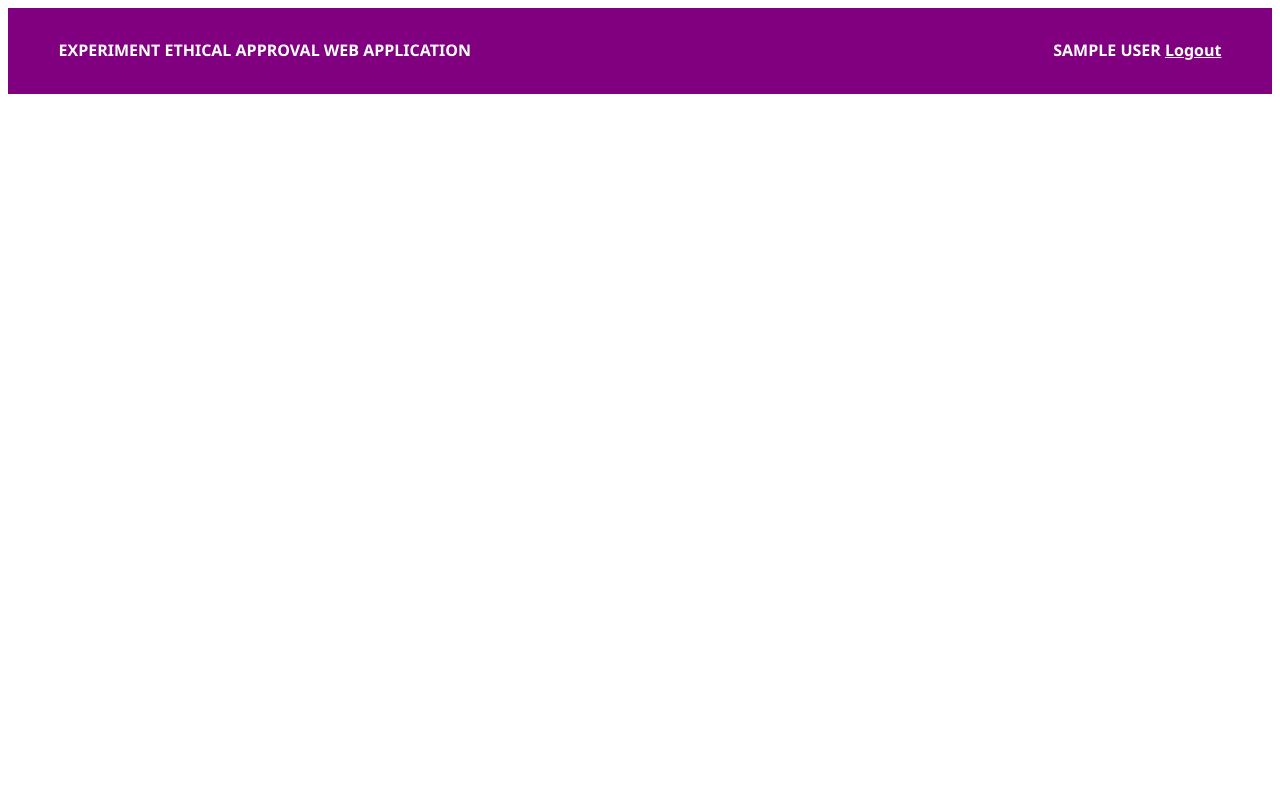
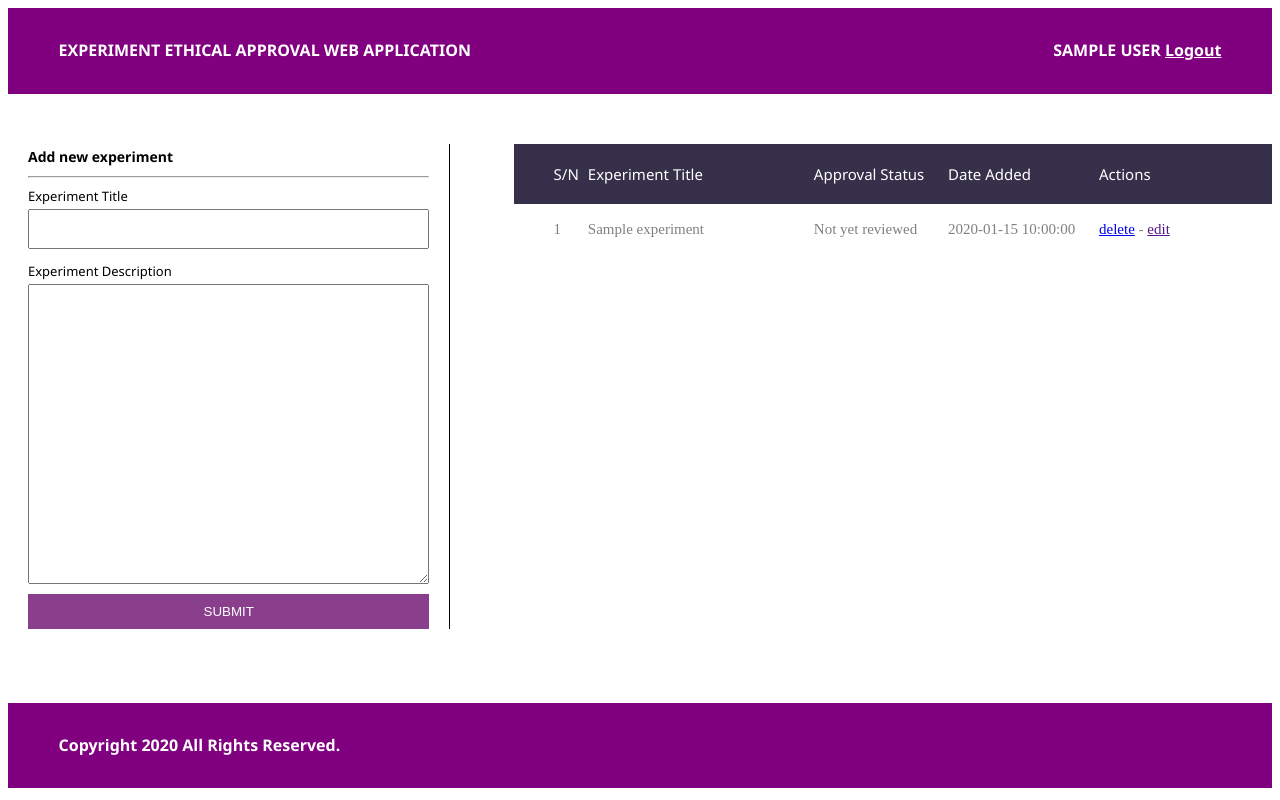
Before and after one commit to ojomayowa/ethical-review, a PHP site: page /student/home.php in a window 1280 px wide. Run offline with PHP 8.4, Linux system fonts and the light colour scheme; the visitor is signed in with stand-in values (Sample User, id 1); tables that the repository leaves empty or names only in its code hold one stand-in row (values such as "Sample post").

Commit message:
added experiment delete and create actions

```diff
--- a/css/app.css
+++ b/css/app.css
@@ -9,10 +9,10 @@ body {
 main {
     width: 100%;
     height: auto;
-    margin: auto;
+    margin: 0px auto 60px auto;
 }
 
-header {
+header, footer {
     width: 92%;
     height: auto;
     padding: 30px 4%;
@@ -22,7 +22,8 @@ header {
     font-weight: bold;
 }
 
-header a {
+header a,
+footer a {
     color: white;
 }
 
@@ -30,7 +31,7 @@ header a {
     float: left;
 }
 
-.clear{
+.clear {
     clear: both;
     height: 1px;
     width: 100%;
@@ -43,13 +44,13 @@ header a {
 
 input[type="text"],
 input[type="email"],
-input[type="password"]{
+input[type="password"] {
     width: 100%;
     height: 40px;
     outline: none;
 }
 
-input[type="submit"]{
+input[type="submit"] {
     width: 100%;
     height: 35px;
     cursor: pointer;
@@ -58,8 +59,13 @@ input[type="submit"]{
     border: none;
 }
 
-input[type="submit"]:hover{
+input[type="submit"]:hover {
     background-color: blueviolet;
+}
+
+textarea {
+    width: 100%;
+    height: 300px;
 }
 
 .status {
@@ -67,3 +73,132 @@ input[type="submit"]:hover{
     color: black;
     background-color: aquamarine;
 }
+
+.main-left {
+    width: 35%;
+   float: left;
+}
+
+.main-right {
+    width: 60%;
+    float: right;
+}
+
+table {
+    border-spacing: 1;
+    border-collapse: collapse;
+    background: white;
+    overflow: hidden;
+    width: 100%;
+    margin: 50px auto;
+    position: relative;
+}
+
+table * {
+    position: relative;
+}
+
+table td, table th {
+    padding-left: 8px;
+}
+
+table thead tr {
+    height: 60px;
+    background: #36304a;
+}
+
+table tbody tr {
+    height: 50px;
+}
+
+table tbody tr:last-child {
+    border: 0;
+}
+
+table td, table th {
+    text-align: left;
+}
+
+table td.l, table th.l {
+    text-align: right;
+}
+
+table td.c, table th.c {
+    text-align: center;
+}
+
+table td.r, table th.r {
+    text-align: center;
+}
+
+
+.table100-head th {
+    font-size: 15px;
+    color: #fff;
+    line-height: 1.2;
+    font-weight: unset;
+}
+
+tbody tr:nth-child(even) {
+    background-color: #f5f5f5;
+}
+
+tbody tr {
+    font-family: OpenSans-Regular;
+    font-size: 15px;
+    color: #808080;
+    line-height: 1.2;
+    font-weight: unset;
+}
+
+tbody tr:hover {
+    color: #555555;
+    background-color: #f5f5f5;
+    cursor: pointer;
+}
+
+.column1 {
+    width: 20px;
+    padding-left: 40px;
+}
+
+.column2 {
+    width: 260px;
+}
+
+.column3 {
+    width: 145px;
+}
+
+.column4 {
+    width: 170px;
+}
+
+.column5 {
+    width: 210px;
+}
+
+.form-body{
+    margin-top: 50px;
+    padding: 0 20px;
+    border-right: 1px solid black;
+}
+
+.form-body h4 {
+    font-weight: bold;
+    margin: 0;
+    color: black;
+    font-size: 14px;
+    padding: 0;
+}
+
+.form-wrapper {
+    width: 100%;
+    height: auto;
+    margin: 0 auto 10px 0;
+}
+
+.form-wrapper label{
+    color: black;
+    display: block;
+}
--- a/css/main.css
+++ b/css/main.css
@@ -49,6 +49,7 @@ input[type="password"]{
     outline: none;
 }
 
+
 input[type="submit"]{
     width: 100%;
     height: 35px;
--- a/student/home.php
+++ b/student/home.php
@@ -1,11 +1,13 @@
 <?php
 session_start();
+require "../db/db.php";
     if(!isset($_SESSION['id'])){
         $_SESSION['error'] = "Please login to access this page";
         header("location: index.php");
         die();
     }
-
+    $student_id = $_SESSION['id'];
+    $query = mysqli_query($connection, "SELECT * FROM experiments WHERE student_id = '$student_id' ORDER BY id DESC");
 ?>
 <html>
     <head>
@@ -26,11 +28,80 @@ session_start();
             </div>
             <div class="clear"></div>
         </header>
+        <div class="status">
+            <?php
+            if(isset($_SESSION['success'])){
+                echo $_SESSION['success'];
+                unset($_SESSION['success']);
+            }
+            ?>
+
+            <?php
+            if(isset($_SESSION['error'])){
+                echo $_SESSION['error'];
+                unset($_SESSION['error']);
+            }
+            ?>
+        </div>
         <main>
-
+            <div class="main-left">
+                <div class="form-body">
+                    <h4> Add new experiment </h4>
+                    <hr>
+                    <form action="utils/add-exp.php" method="post">
+                        <div class="form-wrapper">
+                            <label> Experiment Title </label>
+                            <input type="text" name="title" required>
+                        </div>
+                        <div class="form-wrapper">
+                            <label> Experiment Description </label>
+                            <textarea name="description" required></textarea>
+                        </div>
+                        <div class="form-wrapper">
+                            <input type="submit" value="SUBMIT">
+                        </div>
+                    </form>
+                </div>
+            </div>
+            <div class="main-right">
+                <table>
+                    <thead>
+                    <tr class="table100-head">
+                        <th class="column1"> S/N </th>
+                        <th class="column2"> Experiment Title </th>
+                        <th class="column3"> Approval Status </th>
+                        <th class="column4"> Date Added </th>
+                        <th class="column5"> Actions </th>
+                    </tr>
+                    </thead>
+                    <tbody>
+                    <?php $i = 1; while($row = mysqli_fetch_array($query)){?>
+                        <tr>
+                            <td class="column1"><?php echo $i++;?></td>
+                            <td class="column2"><?php echo $row['title'];?></td>
+                            <td class="column3">
+                                <?php
+                                $status = $row['approval_status'];
+                                if($status == 1){
+                                    echo "Approved";
+                                }elseif($status == 2){
+                                    echo "Rejected";
+                                }else{
+                                    echo "Not yet reviewed";
+                                }
+                                ?>
+                            </td>
+                            <td class="column4"><?php echo $row['created_at'];?></td>
+                            <td class="column5"> <a href="utils/delete-exp.php?id=<?php echo $row['id'];?>">delete</a> - <a href="">edit</a> </td>
+                        </tr>
+                    <?php } ?>
+                    </tbody>
+                </table>
+            </div>
+            <div class="clear"></div>
         </main>
         <footer>
-
+            Copyright <?php echo date('Y'); ?> All Rights Reserved.
         </footer>
     </body>
 </html>
```
Also changed, not shown: student/utils/add-exp.php (added, +28 -0 lines), student/utils/delete-exp.php (added, +13 -0 lines).
